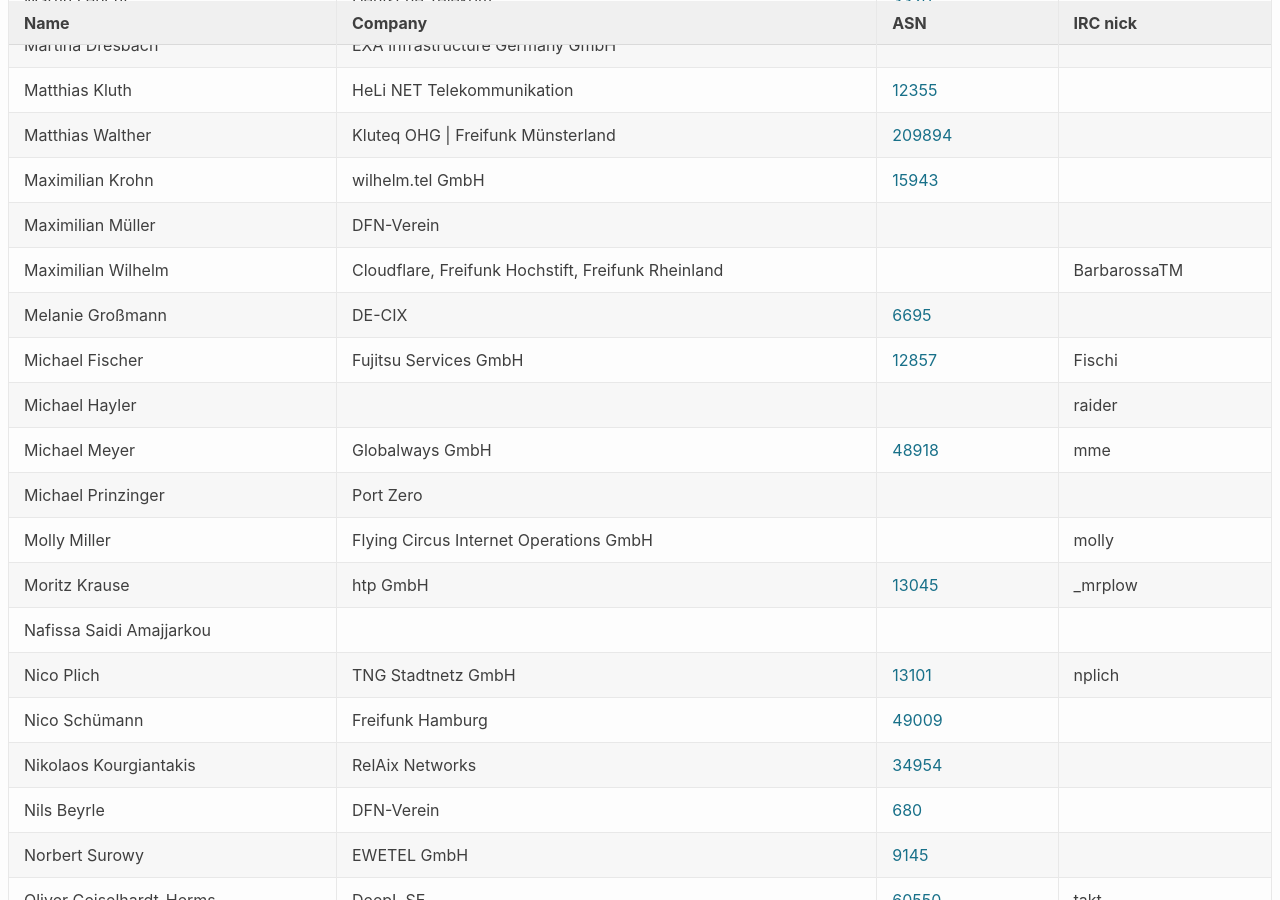
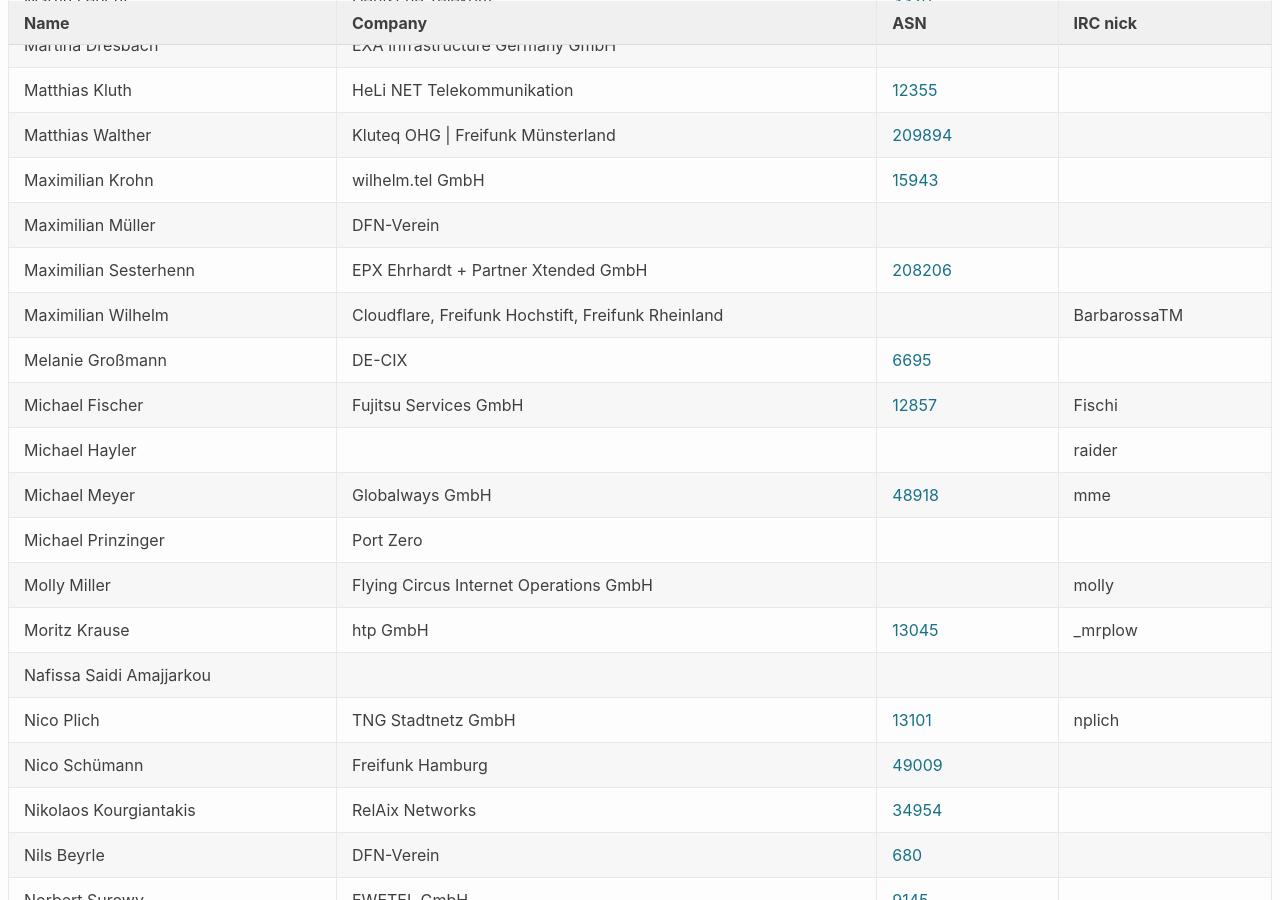
Before and after one commit to denog/pretix-attendeelist, a Jekyll site: the page built from denog15/index.md, in a window 1280 px wide and 900 px high, scrolled down 4159 px. Built offline with Jekyll 4.4.1, drawn with Linux system fonts in a browser that asks for light colours.

Commit message:
Latest data: Thu Aug 31 11:28:12 UTC 2023

```diff
--- a/_data/attendees_denog15_onsite.json
+++ b/_data/attendees_denog15_onsite.json
@@ -564,6 +564,12 @@
     "asn": null
   },
   {
+    "name": "Maximilian Sesterhenn",
+    "company": "EPX Ehrhardt + Partner Xtended GmbH",
+    "irc": null,
+    "asn": "208206"
+  },
+  {
     "name": "Maximilian Wilhelm",
     "company": "Cloudflare, Freifunk Hochstift, Freifunk Rheinland",
     "irc": "BarbarossaTM",
```
